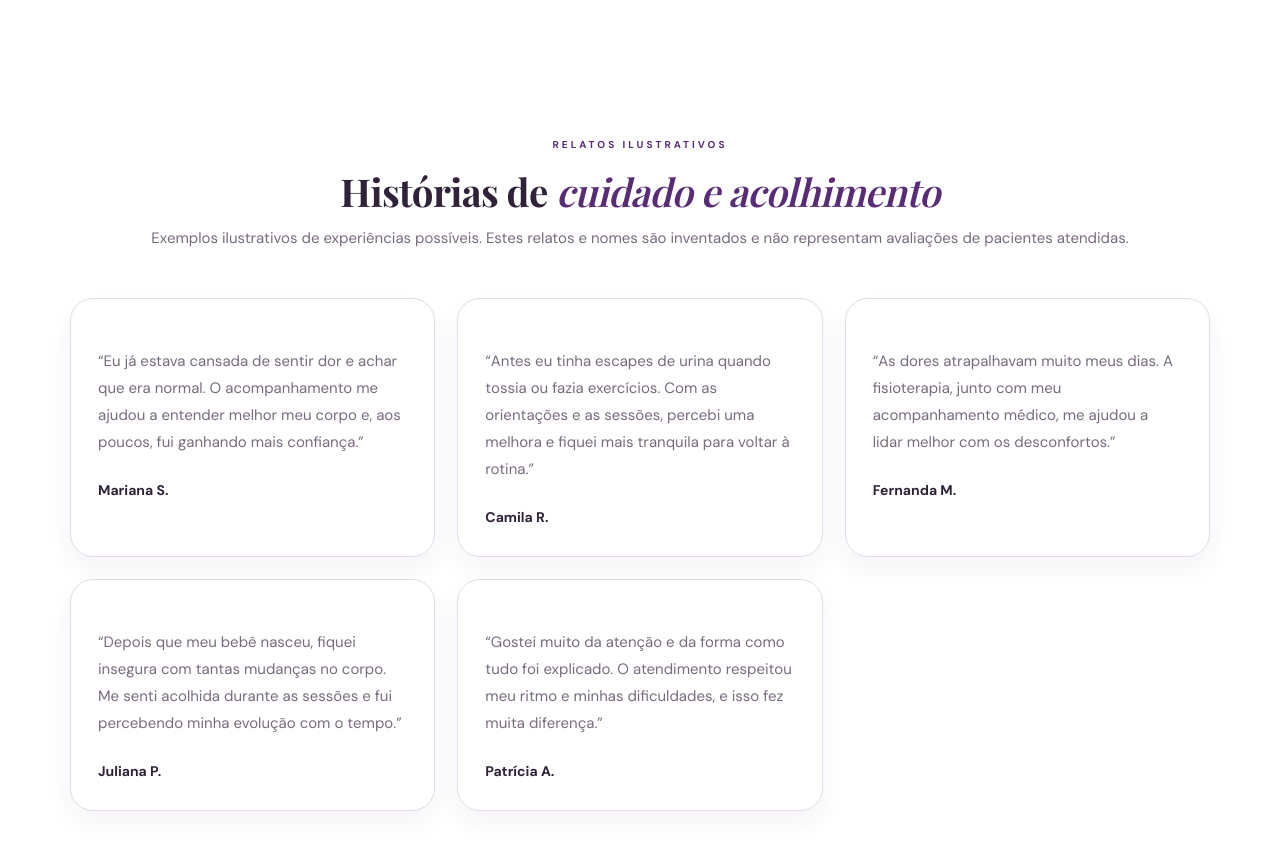
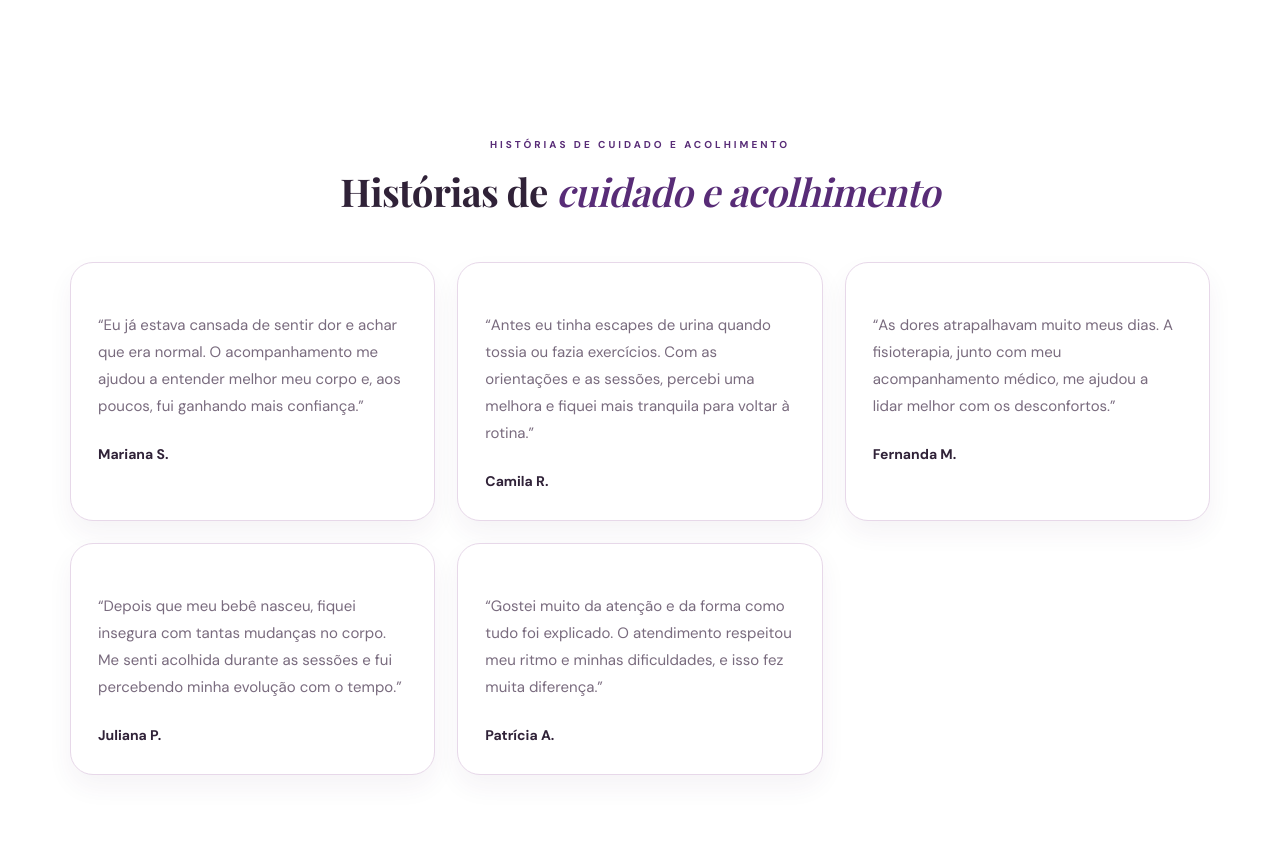
Before and after one commit to MatheusHSantoni/LV, a plain HTML site: page index.html in a window 1280 px wide. Shown: the part 3140-3989 px from the top of the page. Drawn offline with nearby package versions, Linux system fonts and the light colour scheme; a web font is replaced by a local one.

Commit message:
Atualização em frase

```diff
--- a/index.html
+++ b/index.html
@@ -98,7 +98,7 @@
     </section>
     <section class="section-pad testimonials-section" id="depoimentos">
       <div class="container">
-        <div class="section-heading center"><span class="overline">RELATOS ILUSTRATIVOS</span><h2>Histórias de <em>cuidado e acolhimento</em></h2><p>Exemplos ilustrativos de experiências possíveis. Estes relatos e nomes são inventados e não representam avaliações de pacientes atendidas.</p></div>
+        <div class="section-heading center"><span class="overline">HISTÓRIAS DE CUIDADO E ACOLHIMENTO</span><h2>Histórias de <em>cuidado e acolhimento</em></h2></div>
         <div class="testimonial-grid" id="testimonial-grid"></div>
       </div>
     </section>
```
